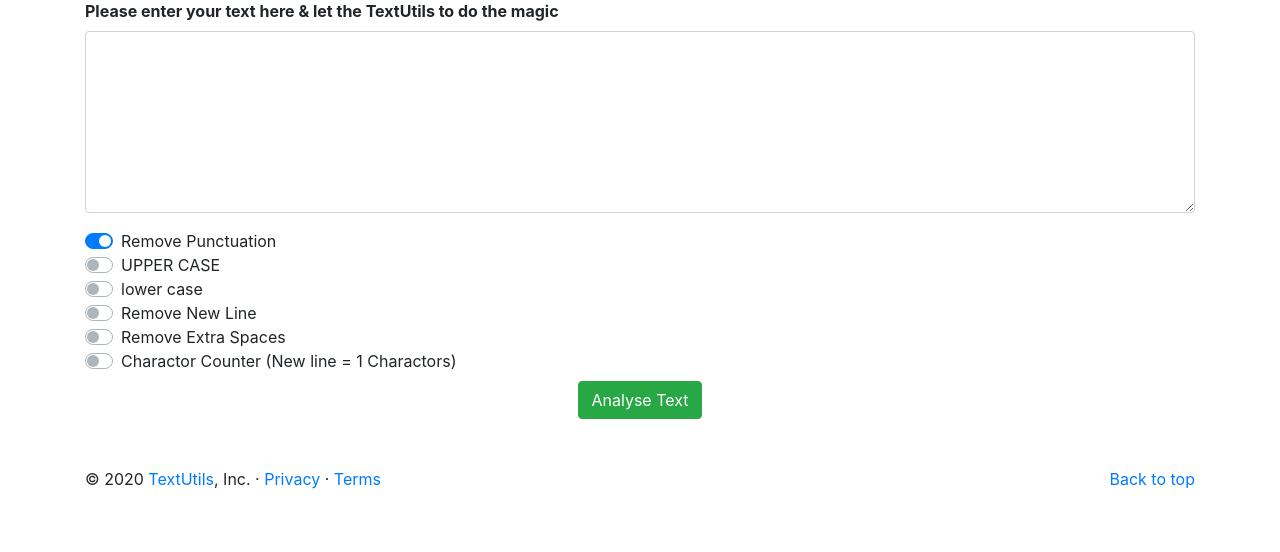
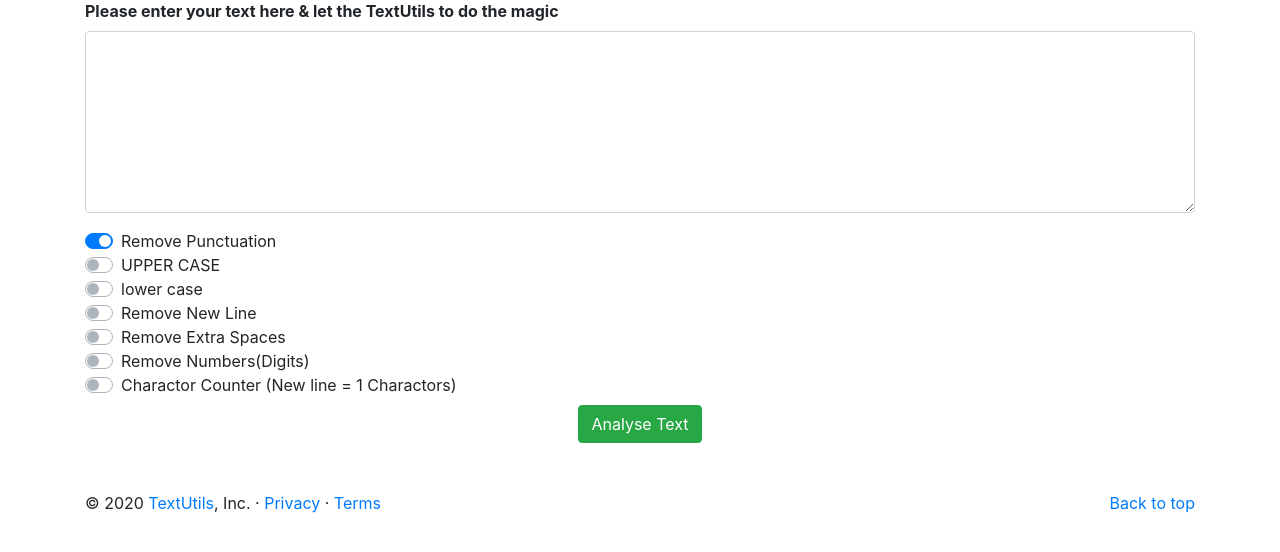
Before and after one commit to Mr-Whitehat/TextUtils, a Django app: page / in a window 1280 px wide. Shown: the part 123-675 px from the top of the page. Run offline with Django 3.2, Linux system fonts and the light colour scheme; some libraries are stand-ins or nearby versions.

Commit message:
FOURTH COMMIT

```diff
--- a/TextUtils/views.py
+++ b/TextUtils/views.py
@@ -10,13 +10,14 @@ def index(request):
 	return render(request,'index.html')#,param)
 
 def analyze(request):
-	djtext=request.POST.get('text',"")
-	removepun=request.POST.get('removepunc','off')
-	uppercase=request.POST.get('uppercase','off')
-	lowercase=request.POST.get('lowercase','off')
-	NewLineRemover=request.POST.get('NewLineRemover','off')
-	extraspaceremover=request.POST.get('extraspaceremover','off')
-	charactorcounter=request.POST.get('charactorcounter','off')
+	djtext = request.POST.get('text',"")
+	removepun = request.POST.get('removepunc','off')
+	uppercase = request.POST.get('uppercase','off')
+	lowercase = request.POST.get('lowercase','off')
+	NewLineRemover = request.POST.get('NewLineRemover','off')
+	extraspaceremover = request.POST.get('extraspaceremover','off')
+	removenumber = request.POST.get('removenumber', 'off')
+	charactorcounter = request.POST.get('charactorcounter','off')
 
 	if djtext == "":
 		params = {'heading': 'Error :( ', 'Success': 'Sorry', 'message': 'Text is not entered', 'color': 'danger'}
@@ -72,14 +73,36 @@ def analyze(request):
 			count+=1
 		for index, char in enumerate(djtext):
 			if not(index+1< count and djtext[index]==" " and djtext[index+1]==" "):
-				analyzed+=char
+				analyzed+= char
 
 		params = {'analyzed_text': analyzed, 'heading': 'Your analyzed text',
 						  'Success': 'Success', 'message': 'Your text has been analyzed', 'color': 'success'}
 		djtext = analyzed
 
+	if removenumber == 'on':
+		string = djtext
+		numbers = '''1234567890'''
+		for digit in string:
+			if digit in numbers:
+				string = string.replace(digit, "")
+		print(string)
+
+		analyzed = ""
+		count = 0
+		for char in string:
+			count += 1
+		for index, char in enumerate(string):
+			if not (index + 1 < count and string[index] == " " and string[index + 1] == " "):
+				analyzed += char
+
+		print(analyzed)
+		params = {'analyzed_text': analyzed, 'heading': 'Your analyzed text',
+				  'Success': 'Success', 'message': 'Your text has been analyzed', 'color': 'success'}
+		djtext = analyzed
+
+
 	if charactorcounter=='on':
-		count=0
+		count = 0
 		for char in djtext:
 			if(char =='\n'):
 				count-=0
@@ -92,7 +115,7 @@ def analyze(request):
 		# djtext = analyzed
 
 
-	if removepun !='on'and uppercase !='on' and lowercase !='on' and NewLineRemover !='on' and extraspaceremover !='on' and charactorcounter !='on' :
+	if removepun !='on'and uppercase !='on' and lowercase !='on' and NewLineRemover !='on' and extraspaceremover !='on' and removenumber != 'on' and charactorcounter !='on' :
 		params={'heading':'Error :( ','Success':'Sorry','message':'Please select an operation','color':'danger'}
 
 	return render(request, 'analyze.html', params)
--- a/templates/index.html
+++ b/templates/index.html
@@ -75,8 +75,12 @@
   <label class="custom-control-label" for="customSwitch5">Remove Extra Spaces</label>
 </div>
 <div class="custom-control custom-switch">
-  <input type="checkbox" name="charactorcounter" class="custom-control-input" id="customSwitch6">
-  <label class="custom-control-label" for="customSwitch6">Charactor Counter (New line = 1 Charactors)</label>
+  <input type="checkbox" name="removenumber" class="custom-control-input" id="customSwitch6">
+  <label class="custom-control-label" for="customSwitch6">Remove Numbers(Digits)</label>
+</div>
+<div class="custom-control custom-switch">
+  <input type="checkbox" name="charactorcounter" class="custom-control-input" id="customSwitch7">
+  <label class="custom-control-label" for="customSwitch7">Charactor Counter (New line = 1 Charactors)</label>
 </div>
 
 <center><button type="submit" class="btn btn-success mt-2">Analyse Text</button></center>
```
